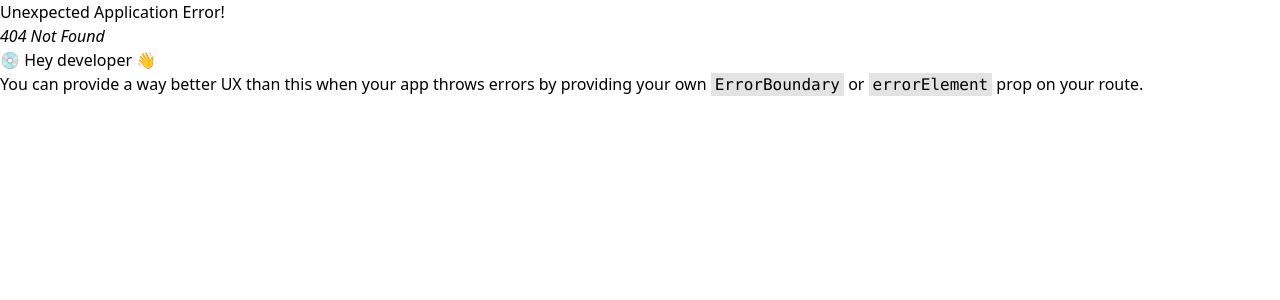
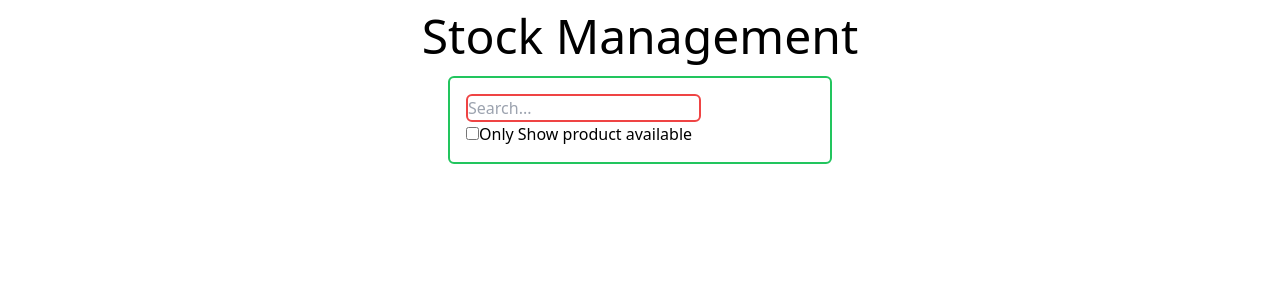
Before and after one commit to nabin-skilluplabs/skillup_labs_fsd_batch_01_2023, a React (Vite) app in the folder react-app/: page /stock in a window 1280 px wide. Before the commit this address had no page. Shown: the top 300 px of the page. Built offline with nearby package versions, Linux system fonts and the light colour scheme; a web font is replaced by a local one.

Commit message:
added search box

```diff
--- a/react-app/src/App.jsx
+++ b/react-app/src/App.jsx
@@ -9,6 +9,10 @@ export default function App() {
         {
             title: "Counter",
             path: "/counter"
+        },
+        {
+            title: "Stock",
+            path: "/stock"
         }
     ]
 
--- /dev/null
+++ b/react-app/src/Stock.jsx
@@ -0,0 +1,22 @@
+import Header from "./Header";
+import FilterableProductTable from "./assets/components/FilterableProductTable";
+
+const productData = [
+    { category: "Fruits", price: "$1", stocked: true, name: "Apple" },
+    { category: "Fruits", price: "$1", stocked: true, name: "Dragonfruit" },
+    { category: "Fruits", price: "$2", stocked: false, name: "Passionfruit" },
+    { category: "Vegetables", price: "$2", stocked: true, name: "Spinach" },
+    { category: "Vegetables", price: "$4", stocked: false, name: "Pumpkin" },
+    { category: "Vegetables", price: "$1", stocked: true, name: "Peas" }
+]
+
+function Stock() {
+    return (
+        <div className="flex flex-col">
+            <Header appName={"Stock Management"} />
+            <FilterableProductTable productData={productData} />
+        </div>
+    )
+}
+
+export default Stock;
--- /dev/null
+++ b/react-app/src/assets/components/FilterableProductTable.jsx
@@ -0,0 +1,9 @@
+import SearchBar from "./SearchBar";
+function FilterableProductTable(productData) {
+    return (
+        <div className="w-96 mt-4 place-self-center">
+            <SearchBar />
+        </div>
+    )
+}
+export default FilterableProductTable;
--- a/react-app/src/assets/components/Router.jsx
+++ b/react-app/src/assets/components/Router.jsx
@@ -1,6 +1,7 @@
 import React from 'react'
 import App from '../../App.jsx'
 import Counter from '../../Counter.jsx'
+import Stock from '../../Stock.jsx';
 
 import {
     createBrowserRouter,
@@ -13,6 +14,10 @@ const router = createBrowserRouter([
     {
         path: "/counter",
         element: <Counter />,
+    },
+    {
+        path: "/stock",
+        element: <Stock />,
     }
 ]);
 export default router;
--- /dev/null
+++ b/react-app/src/assets/components/SearchBar.jsx
@@ -0,0 +1,11 @@
+function SearchBar() {
+    return (
+        <div className="border-2 border-green-500 rounded-md p-4">
+            <input className="block border-2 border-red-500 rounded-md" placeholder="Search..." type="search" />
+            <label>
+                <input htmlFor="inStock" type="checkbox" id="inStock" />Only Show product available
+            </label>
+        </div>
+    )
+}
+export default SearchBar;
```
